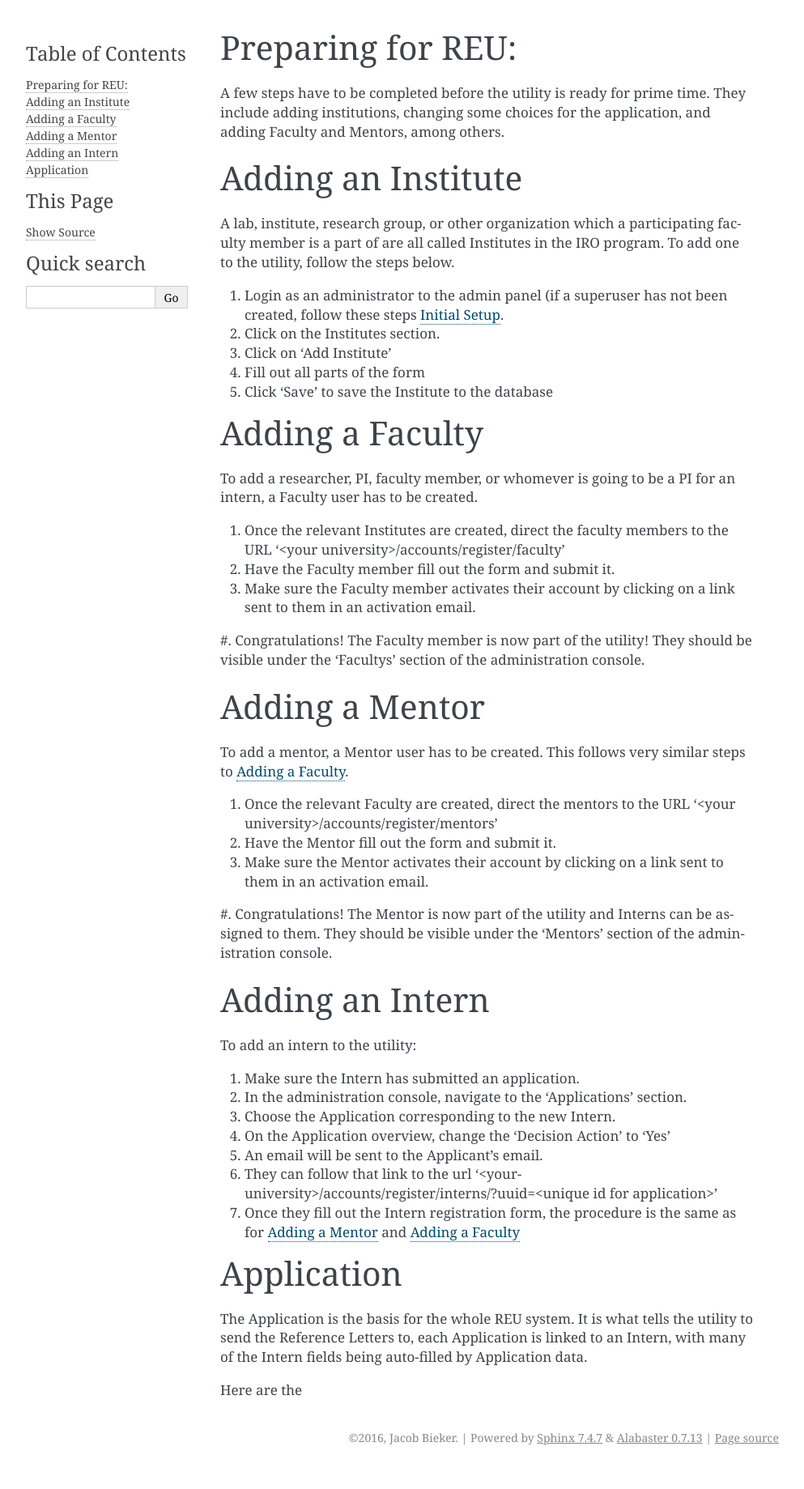
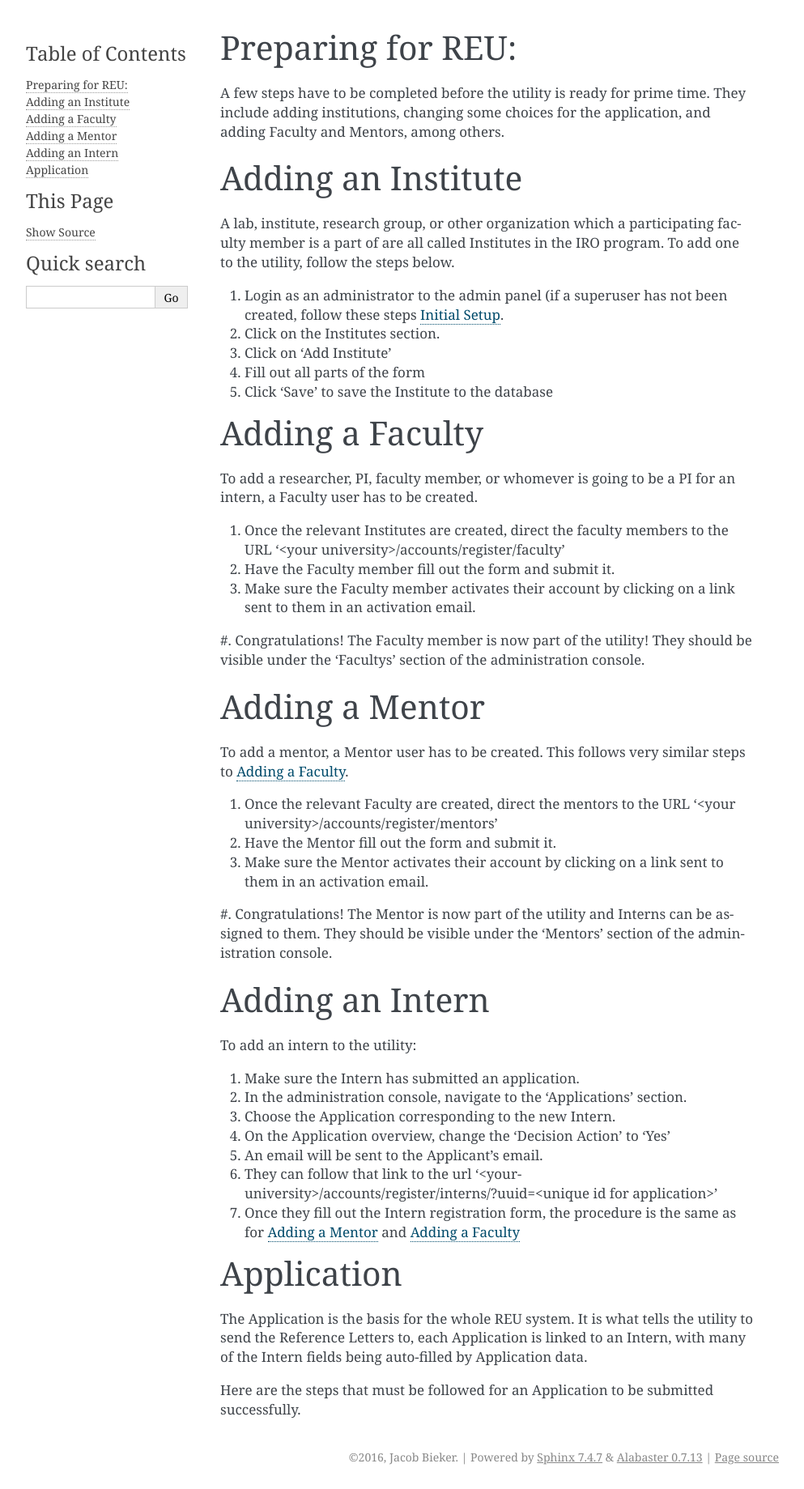
Before and after one commit to UO-SPUR/reu_utility, a Sphinx documentation site: the page built from docs/reu.rst, in a window 1280 px wide. Shown: the whole page at 81% size, without its empty margins (148-1141 px from the left). Built offline with Sphinx 7.4.7, drawn with Linux system fonts in a browser that asks for light colours; before the commit the page ends 1815 px from its top, so only the background shows below that.

Commit message:
Start Application description

```diff
--- a/docs/reu.rst
+++ b/docs/reu.rst
@@ -70,4 +70,4 @@ Application
 The Application is the basis for the whole REU system. It is what tells the utility to send the Reference Letters to,
 each Application is linked to an Intern, with many of the Intern fields being auto-filled by Application data.
 
-Here are the
+Here are the steps that must be followed for an Application to be submitted successfully.
```
